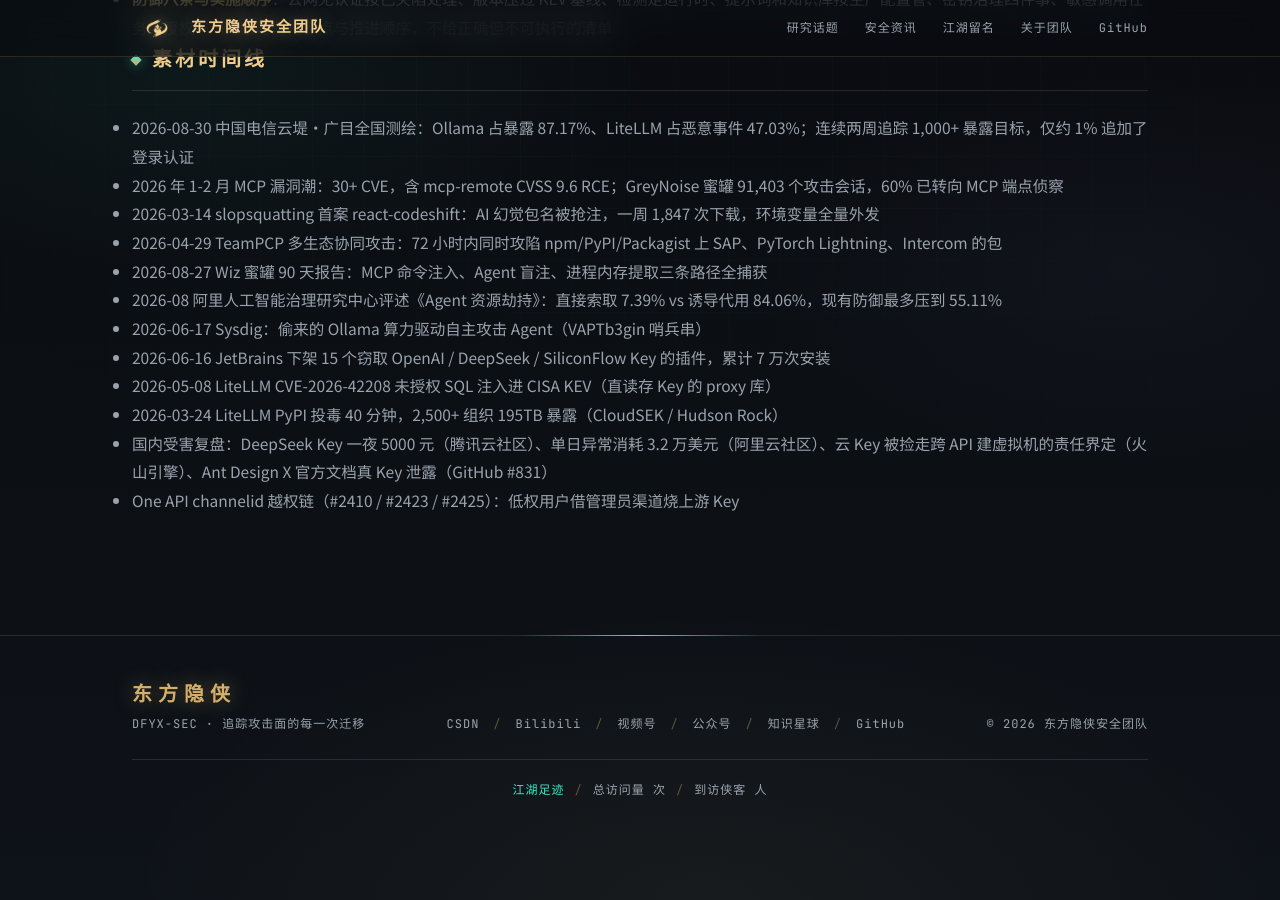
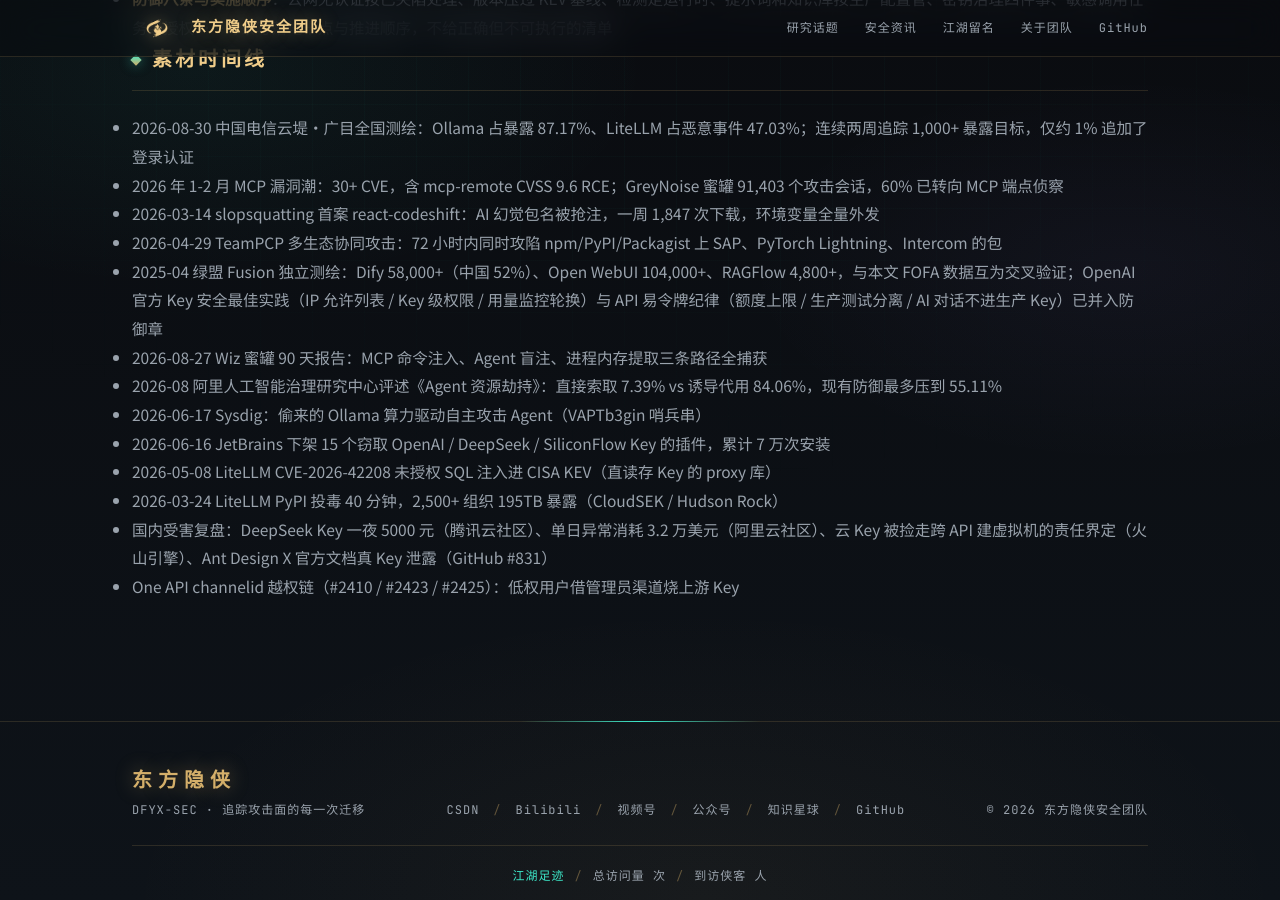
Before and after one commit to EastSword/EastSword.github.io, a Jekyll site: the page built from _topics/llm-api-key-security.md, in a window 1280 px wide and 900 px high, scrolled down 2306 px. Built offline with Jekyll 4.4.1, drawn with Linux system fonts in a browser that asks for light colours; comment, search, counter and statistics services are not loaded; before the commit the page ends 3168 px from its top, so only the background shows below that.

Commit message:
课题页补绿盟交叉验证与供应商侧防御素材

```diff
--- a/_topics/llm-api-key-security.md
+++ b/_topics/llm-api-key-security.md
@@ -66,6 +66,7 @@
 - 2026 年 1-2 月 MCP 漏洞潮：30+ CVE，含 mcp-remote CVSS 9.6 RCE；GreyNoise 蜜罐 91,403 个攻击会话，60% 已转向 MCP 端点侦察
 - 2026-03-14 slopsquatting 首案 react-codeshift：AI 幻觉包名被抢注，一周 1,847 次下载，环境变量全量外发
 - 2026-04-29 TeamPCP 多生态协同攻击：72 小时内同时攻陷 npm/PyPI/Packagist 上 SAP、PyTorch Lightning、Intercom 的包
+- 2025-04 绿盟 Fusion 独立测绘：Dify 58,000+（中国 52%）、Open WebUI 104,000+、RAGFlow 4,800+，与本文 FOFA 数据互为交叉验证；OpenAI 官方 Key 安全最佳实践（IP 允许列表 / Key 级权限 / 用量监控轮换）与 API 易令牌纪律（额度上限 / 生产测试分离 / AI 对话不进生产 Key）已并入防御章
 - 2026-08-27 Wiz 蜜罐 90 天报告：MCP 命令注入、Agent 盲注、进程内存提取三条路径全捕获
 - 2026-08 阿里人工智能治理研究中心评述《Agent 资源劫持》：直接索取 7.39% vs 诱导代用 84.06%，现有防御最多压到 55.11%
 - 2026-06-17 Sysdig：偷来的 Ollama 算力驱动自主攻击 Agent（VAPTb3gin 哨兵串）
```
